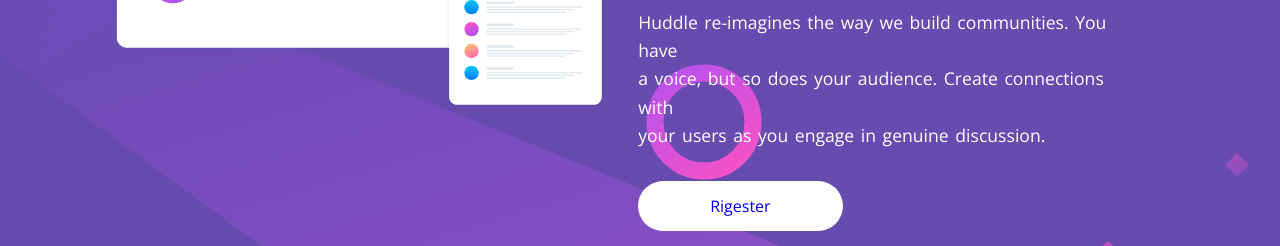
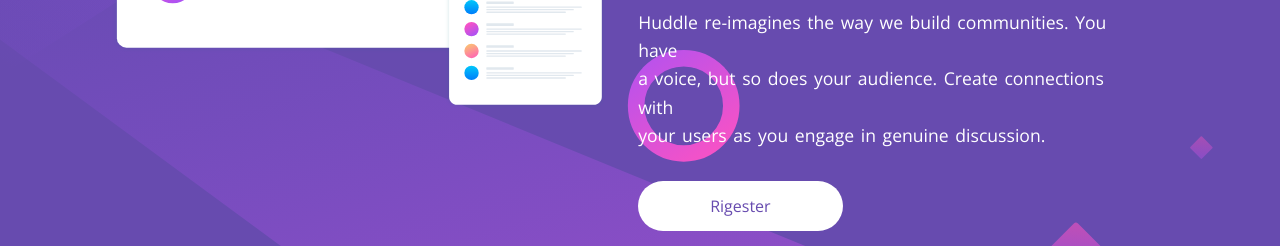
Before and after one commit to Omar-majdi/huddle-landing-page-with-single-introductory-section-master, a plain HTML site: page index.html in a window 1280 px wide. Shown: the part 441-687 px from the top of the page. Drawn offline with nearby package versions, Linux system fonts and the light colour scheme.

Commit message:
hover effect and background fixed

```diff
--- a/css/style.css
+++ b/css/style.css
@@ -14,7 +14,7 @@
 
 body{
     background-image: url(../images/bg-desktop.svg);
-    background-size: cover;
+    background-size: contain;
     background-repeat: no-repeat;
     height: 100vh;
     background-color: var(--violet);
@@ -80,8 +80,14 @@ header {
 }
 
 .text-container a {
-    text-decoration: none;
-    padding: 1rem 4.5rem;
+  text-decoration: none;
+  padding: 1rem 4.5rem;
+  color: var(--violet);
+  transition: all 0.2s ease-in-out;
+}
+
+.text-container a:hover {
+  color: #fff;
 }
 
 .text-container .link {
```
